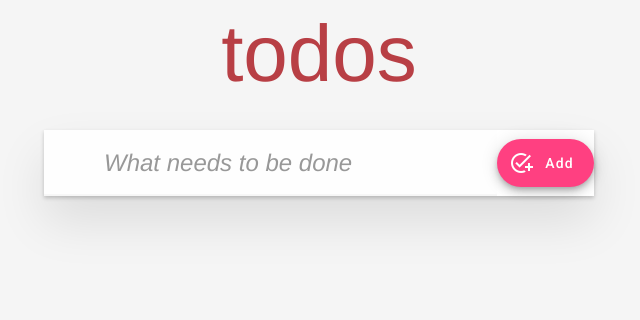
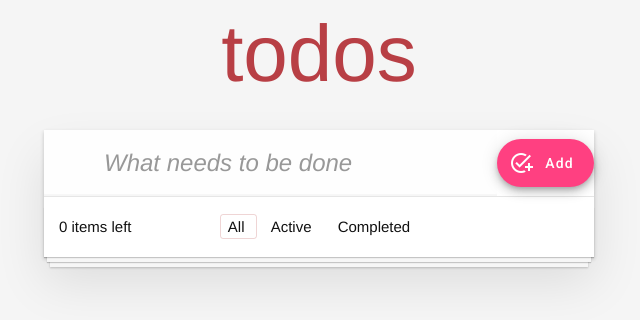
Before and after one commit to gulberkdemir/my-task-manager, an Angular app: page / in a window 1280 px wide. Shown: the top 320 px of the page, without its empty margins (321-961 px from the left). Built offline with nearby package versions, Linux system fonts and the light colour scheme.

Commit message:
footer was centered

```diff
--- a/src/styles/styles.scss
+++ b/src/styles/styles.scss
@@ -269,8 +269,10 @@ button {
   }
 }
 .footer {
+  display: flex;
+  align-items: center;
   padding: 10px 15px;
-  height: 20px;
+  height: 40px;
   text-align: center;
   font-size: 15px;
   border-top: 1px solid #e6e6e6;
```
